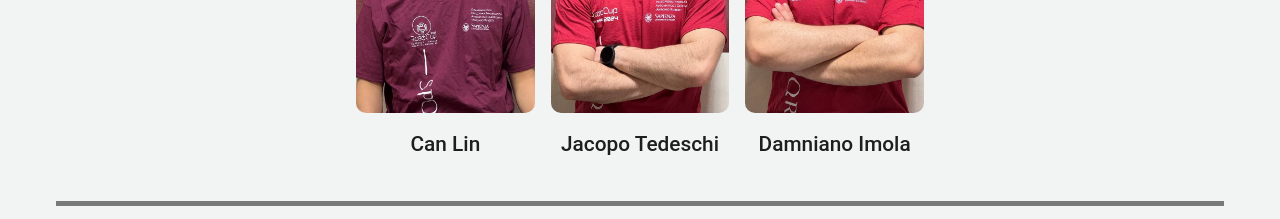
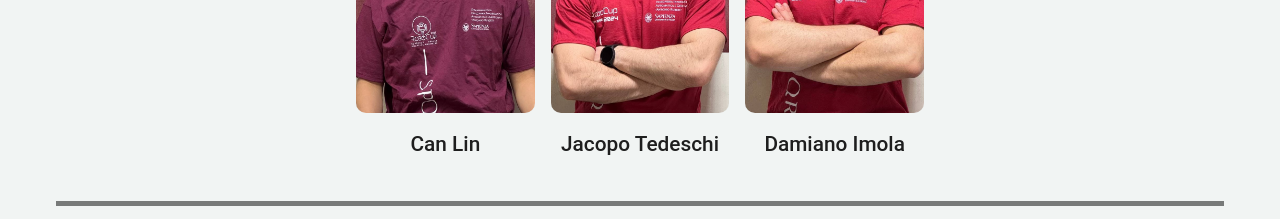
Before and after one commit to SPQRTeam/spqr-team-website, a Vue app: page /team in a window 1280 px wide. Shown: the part 2640-2859 px from the top of the page. Built offline with nearby package versions, Linux system fonts and the light colour scheme; a small style sheet from the web is missing.

Commit message:
minor fix

```diff
--- a/src/pages/team.vue
+++ b/src/pages/team.vue
@@ -288,7 +288,7 @@ const row_4 = [
         image: baseUrl + 'assets/team/JacopoTedeschi.jpg'
     },
     {
-        name: 'Damniano Imola',
+        name: 'Damiano Imola',
         image: baseUrl + 'assets/team/DamianoImola.jpg'
     }
 ]
```
